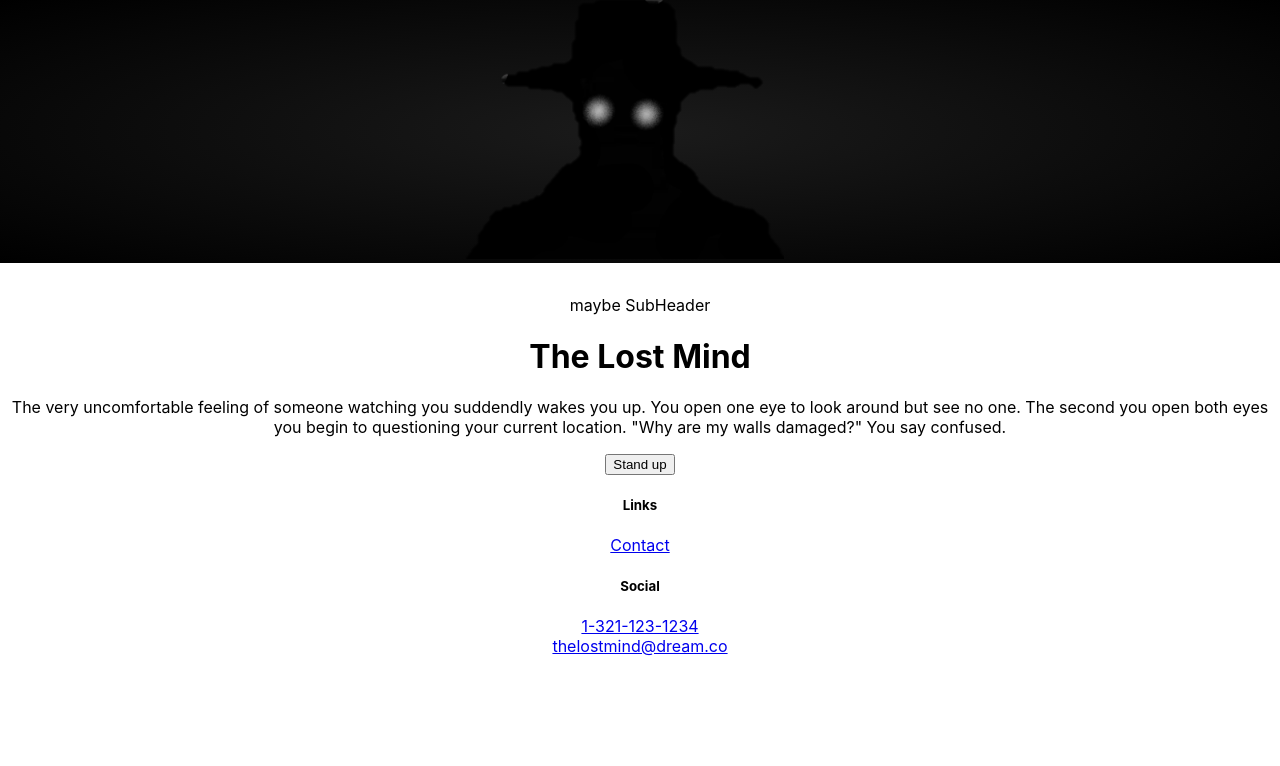
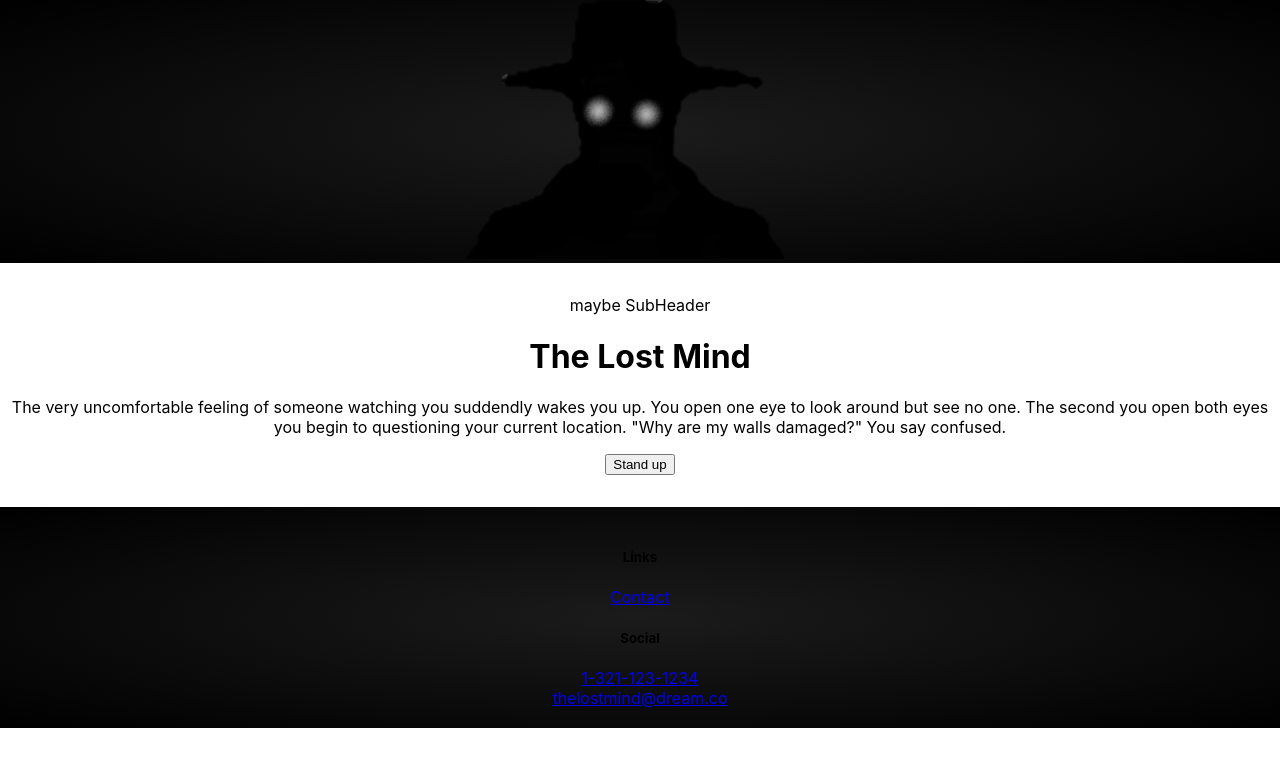
Before and after one commit to CodeCosmic/videogameteaser, a React (Create React App) app: page / in a window 1280 px wide. Shown: the top 766 px of the page. Built offline with nearby package versions, Linux system fonts and the light colour scheme.

Commit message:
footer Color

```diff
--- a/src/App.css
+++ b/src/App.css
@@ -19,3 +19,9 @@
   margin-right: 2rem;
   max-width: 20rem;
 }
+
+.site-footer {
+  background-image: radial-gradient(#1b1b1b, #000000);
+  padding: 20px 0;
+  margin-top: 2rem;
+}
--- a/src/components/Footer.js
+++ b/src/components/Footer.js
@@ -3,6 +3,7 @@ import { Link } from 'react-router-dom';
 
 const Footer = () => {
     return (
+        <footer className='site-footer'>
             <Container>
                 <Row>
                     <Col xs={{ size: 4, offset: 1 }} sm='2'>
@@ -57,6 +58,7 @@ const Footer = () => {
                     </Col>
                 </Row>
             </Container>
+        </footer>
     )
 }
 
```
